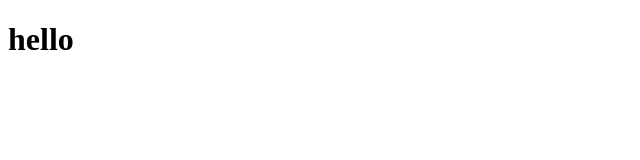
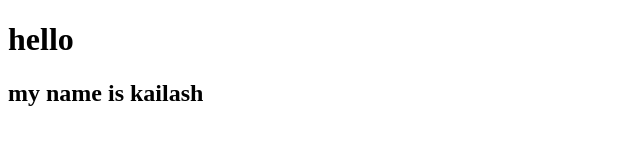
Before and after one commit to Kiran19988/Kailash-R.github.io, a plain HTML site: page index.html in a window 1280 px wide. Shown: the whole page, without its empty margins (0-640 px from the left). Drawn offline with Linux system fonts and the light colour scheme.

Commit message:
added a heding

```diff
--- a/index.html
+++ b/index.html
@@ -8,5 +8,6 @@
 </head>
 <body>
     <h1>hello</h1>
+    <h2>my name is kailash</h2>
 </body>
 </html>
```
